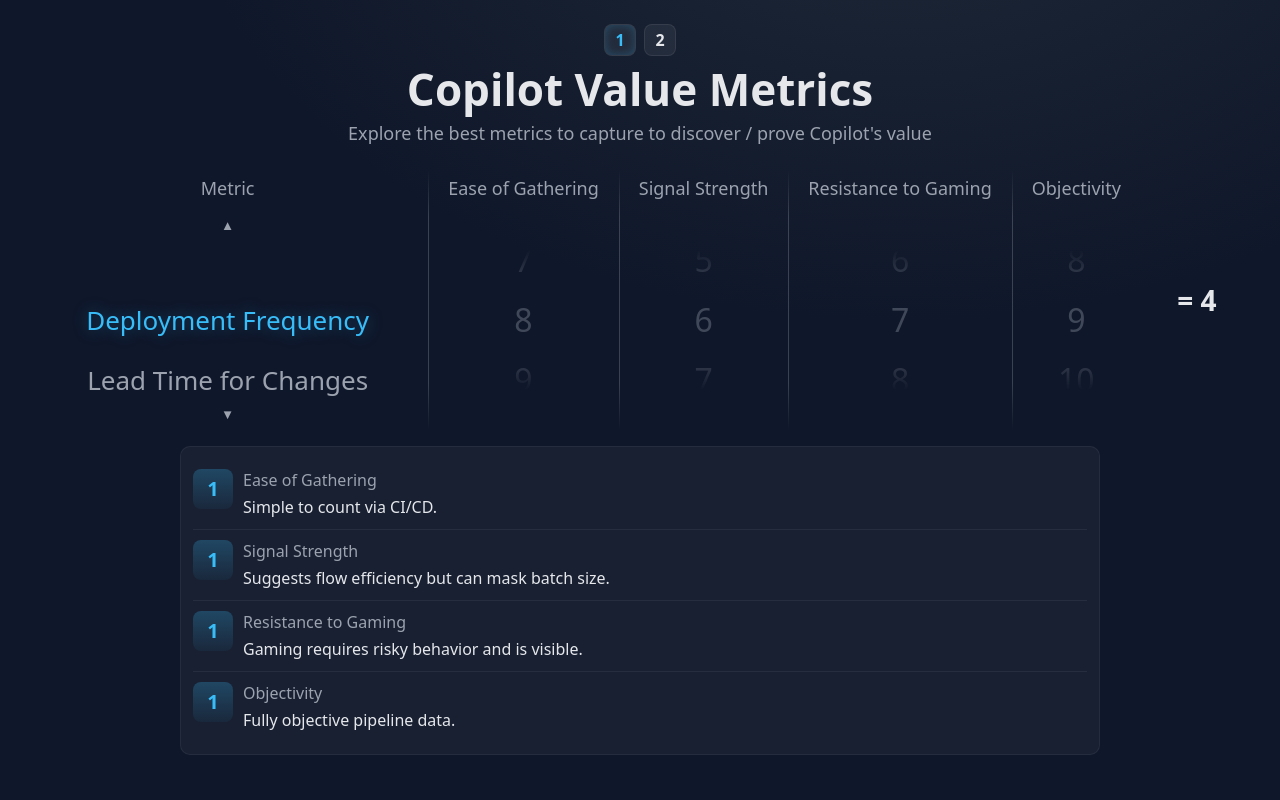
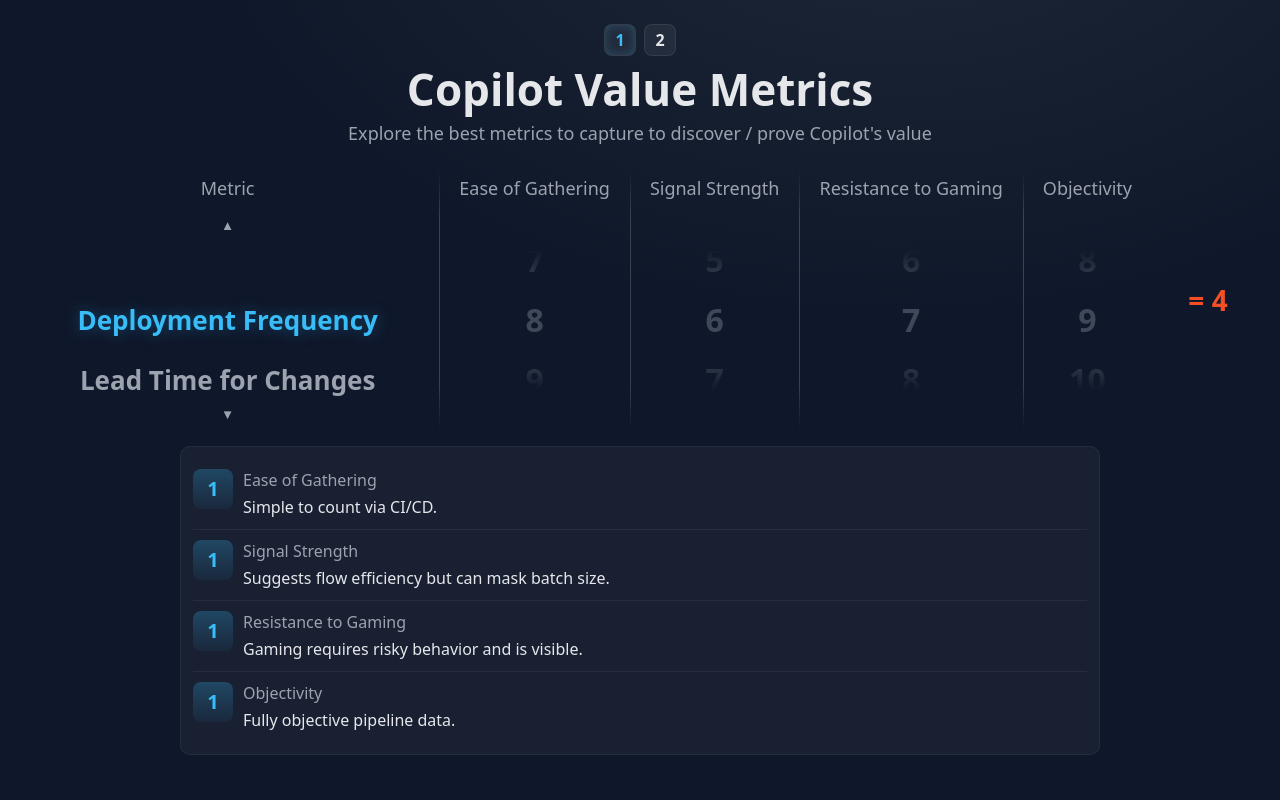
Before and after one commit to mpchenette/copilot-value-metrics, a plain HTML site: page index.html in a window 1280 px wide. Drawn offline with Linux system fonts and the light colour scheme.

Commit message:
bold text and color!

```diff
--- a/script.js
+++ b/script.js
@@ -353,6 +353,14 @@ let currentWordIdx = 0;
 const isVariant2 = document.body?.dataset?.variant === '2';
 const TOTALS = PROCESSED_WORDS.map(e => e.total);
 
+// Map a score (0..max) to a red→green hue (0→120)
+function scoreToColor(score, max = 40) {
+  const s = Math.max(0, Math.min(max, Number(score) || 0));
+  const hue = (s / max) * 120; // 0=red, 120=green
+  // Bright, readable on dark background
+  return `hsl(${hue}, 90%, 55%)`;
+}
+
 // A static total wheel that mirrors the metric selector
 function createTotalWheel(totals) {
   const wheel = document.createElement('div');
@@ -373,6 +381,8 @@ function createTotalWheel(totals) {
     item.textContent = String(t);
     item.setAttribute('role', 'option');
     item.setAttribute('aria-selected', i === 0 ? 'true' : 'false');
+    // Color code each total from red (0) to green (40)
+    item.style.color = scoreToColor(t, 40);
     track.appendChild(item);
   });
 
@@ -526,7 +536,11 @@ function updateReadout() {
   if (!isVariant2) {
     const values = numberWheels.map(w => w.value); // scores 1–10
     const total = values.reduce((a, b) => a + (Number.isFinite(b) ? b : 0), 0);
-    if (sumEl) sumEl.textContent = `= ${total}`;
+    if (sumEl) {
+      sumEl.textContent = `= ${total}`;
+      // Apply color from red (0) to bright green (40)
+      sumEl.style.color = scoreToColor(total, 40);
+    }
   }
   // Keep the details in sync
   updateDetails();
--- a/styles.css
+++ b/styles.css
@@ -229,6 +229,8 @@ body {
   color: var(--muted);
   transition: opacity 160ms ease, color 160ms ease;
 }
+/* Make all numeric scores bold (excludes metric names) */
+.wheel:not(.word) .digit { font-weight: 700; }
 
 /* Larger font for metric names */
 .digit.word {
@@ -236,9 +238,12 @@ body {
   padding: 0 12px;
   text-align: center;
   white-space: nowrap;          /* keep names on a single line */
+  font-weight: 700;             /* make metric names bold */
 }
 
 .digit[aria-selected="true"] { color: var(--accent-2); text-shadow: 0 0 16px rgba(56,189,248,0.35); }
+/* Preserve custom coloring for the total wheel digits */
+.wheel.total .digit[aria-selected="true"] { color: inherit; text-shadow: none; }
 
 /* Dim unselected digits in number wheels (not the word wheel) */
 .wheel:not(.word) .digit { opacity: 0.35; }
```
